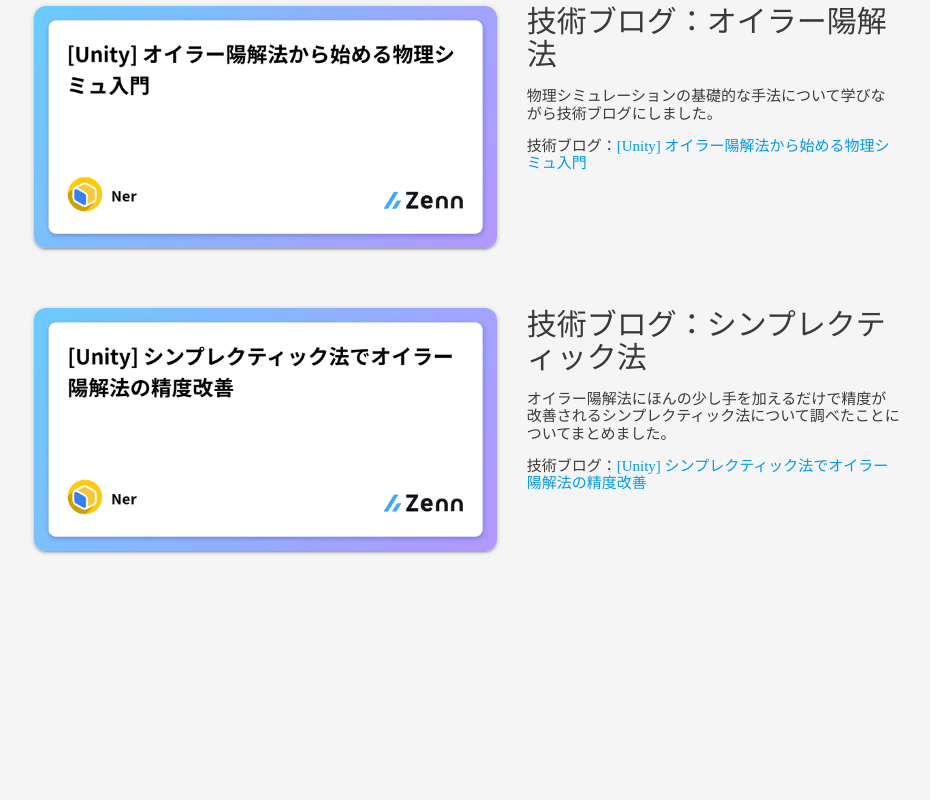
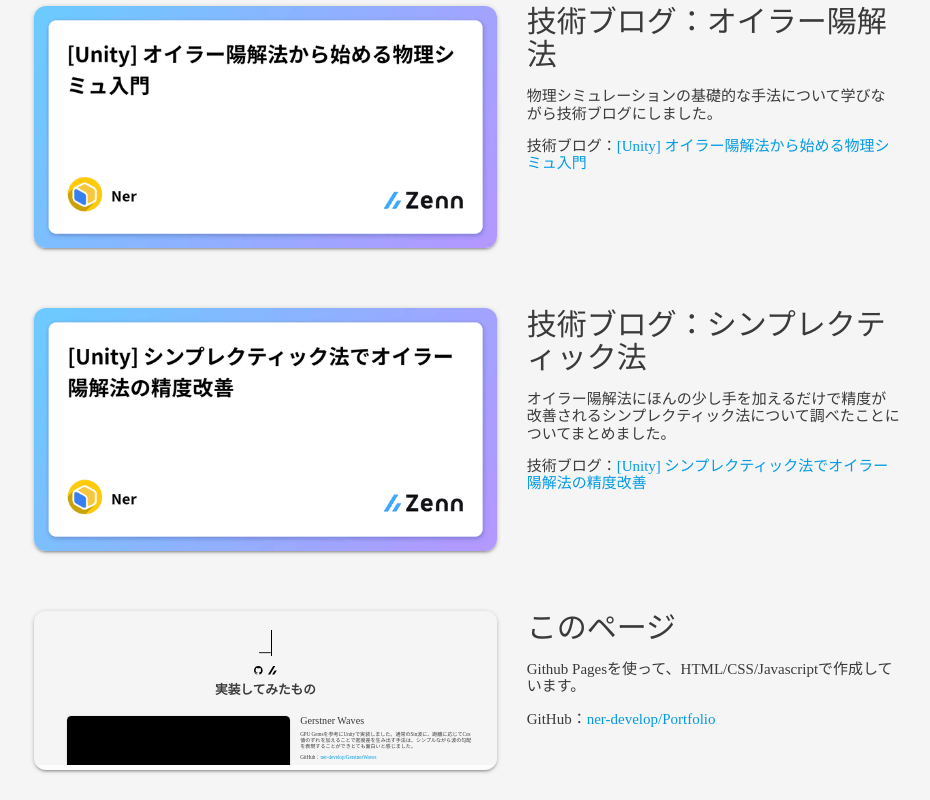
Before and after one commit to ner-develop/Portfolio, a plain HTML site: page index.html in a window 1280 px wide. Shown: the part 1986-2786 px from the top of the page, without its empty margins (188-1118 px from the left). Before the commit the page ends 2567 px from the top, so only its background shows below. Drawn offline with Linux system fonts and the light colour scheme; a web font is replaced by a local one.

Commit message:
このページの紹介追加

```diff
--- a/index.html
+++ b/index.html
@@ -119,6 +119,19 @@
                 <p>技術ブログ：<a href="https://zenn.dev/nrdev/articles/f45e118d5796a4">[Unity] シンプレクティック法でオイラー陽解法の精度改善</a></p>
             </div>
 
+            <div class="col s7">
+                <div class="card">
+                    <div class="card-image">
+                        <iframe id="iframe-self-page" frameborder="no"></iframe>
+                    </div>
+                </div>
+            </div>
+            <div class="col s5">
+                <h3>このページ</h3>
+                <p>Github Pagesを使って、HTML/CSS/Javascriptで作成しています。</p>
+                <p>GitHub：<a href="https://github.com/ner-develop/Portfolio">ner-develop/Portfolio</a></p>
+            </div>
+
         </div>
     </div>
 
--- a/js/main.js
+++ b/js/main.js
@@ -9,6 +9,7 @@
         const blinkCusrsorInterval = 500;
 
         // initialize
+        initIframeSelfPage();
         initBackgroundColorChanger();
         initMaterializeWeb();
 
@@ -55,6 +56,32 @@
         M.Tooltip.init(tooltippedElements, {});
     }
 
+    function initIframeSelfPage() {
+        // iframe倍率の計算
+        const iframeElement = document.getElementById('iframe-self-page');
+        const screenWidth = window.innerWidth;
+        const iframeWidth = iframeElement.parentElement.clientWidth;
+        const iframeHeight = iframeElement.parentElement.clientHeight;
+        const iframeZoom = iframeWidth / screenWidth;
+
+        // iframe設定
+        iframeElement.style.width = `${iframeWidth}px`;
+        iframeElement.style.height = `${iframeHeight}px`;
+        iframeElement.src = `index.html?iframe=true&zoom=${iframeZoom}`;
+
+        // 自身がiframeだった場合の設定 (URLパラメータで検知)
+        const url = new URL(document.location.href);
+        const urlParameters = url.searchParams;
+        const PageisIframe = urlParameters.get('iframe') == 'true';
+        if (PageisIframe)
+        {
+            const zoom = parseFloat(urlParameters.get('zoom'));
+            document.body.style = `zoom:${zoom};`;
+
+            iframeElement.src = "";
+        }
+    }
+
     function addBlinkUnderscore(parentElement, blinkInterval) {
         const spanElement = document.createElement('span');
         spanElement.textContent = '_';
```
